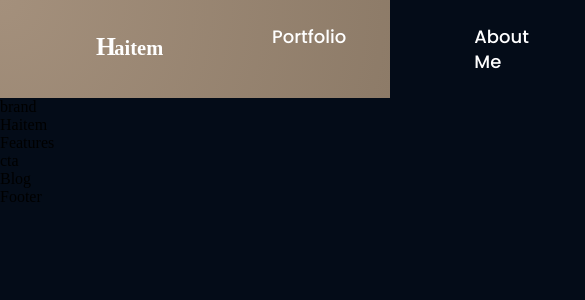
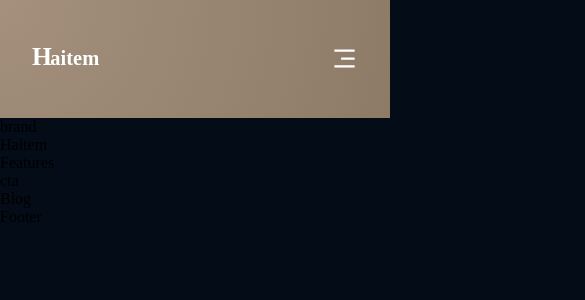
Before and after one commit to kaidenBH/portfolio, a React (Create React App) app: page / in a window 390 px wide. Shown: the top 300 px of the page, 585 px wide, since content can reach past the window. Built offline with nearby package versions, Linux system fonts and the light colour scheme.

Commit message:
finished the navbar

```diff
--- a/src/components/navbar/Navbar.jsx
+++ b/src/components/navbar/Navbar.jsx
@@ -1,8 +1,16 @@
-import React from 'react'
+import React, {useState} from 'react'
 import{ RiMenu3Line, RiCloseLine } from 'react-icons/ri';
-import logo from '../../assets/logo.svg'
-import './navbar.css'
+import logo from '../../assets/logo.svg';
+import './navbar.css';
+const Menu = () => (
+  <>
+    <p><a href="#portfolio">Portfolio</a></p>
+    <p><a href="#Haitem">About me</a></p>
+    <p><a href="#contact">Contact me</a></p>
+  </>
+)
 const Navbar = () => {
+  const [toggleMenu, setToggleMenu] = useState(false);
   return (
     <div className='haitem_navbar'>
       <div className='haitem_navbar-links'>
@@ -10,10 +18,21 @@
           <img src={logo} alt="logo"/>
         </div>
         <div className='haitem_navbar-links_container'>
-            <p><a href="#portfolio">Portfolio</a></p>
-            <p><a href="#Haitem">About me</a></p>
-            <p><a href="#contact">Contact me</a></p>
+          <Menu />
         </div>
+      </div>
+      <div className='haitem_navbar-menu'>
+        {toggleMenu
+          ?<RiCloseLine color='#fff' size={27} onClick={ () => setToggleMenu(false)} />
+          :<RiMenu3Line color='#fff' size={27} onClick={ () => setToggleMenu(true)} />
+        }
+        {toggleMenu && (
+          <div className='haitem_navbar-menu_container scale-up-center'>
+            <div className='haitem_navbar-menu_container-links'>
+              <Menu />
+            </div>
+          </div>
+        )}
       </div>
     </div>
   )
--- a/src/components/navbar/navbar.css
+++ b/src/components/navbar/navbar.css
@@ -26,11 +26,6 @@
     flex-direction: row;
 }
 
-.haitem_navbar_sign {
-    display: flex;
-    justify-content: flex-end;
-    align-items: center;
-}
 
 .haitem_navbar-links_container p,
 .haitem_navbar-menu_container p {
@@ -45,3 +40,62 @@
     padding: 0.5rem 1rem;
     cursor: pointer;
 }
+
+.haitem_navbar-menu {
+    margin-left: 1rem;
+    display: none;
+    position: relative;
+}
+
+.haitem_navbar-menu svg {
+    cursor: pointer;
+}
+
+.haitem_navbar-menu_container {
+    display: flex;
+    justify-content: flex-end;
+    align-items: flex-end;
+    flex-direction: column;
+    text-align: end;
+    background: var(--color-footer);
+    padding: 1rem;
+    position: absolute;
+    top: 0px;
+    right: 0;
+    margin-top: 1rem;
+    min-width: 210px;
+    border-radius: 5px;
+    box-shadow:  0 0 5 rgba(0,0,0.2);
+}
+
+.haitem_navbar-menu_container p {
+    margin: 1rem 0;
+}
+
+@media screen and ( max-width: 1050px) {
+    .haitem_navbar-links_container {
+        display: none;
+    }
+    .haitem_navbar-menu {
+        display: flex;
+    }
+    .haitem_navbar-menu_container {
+        top: 20px;
+    }
+}
+@media screen and ( max-width: 700px) {
+    .haitem_navbar {
+        padding: 2rem 4rem;
+    }
+    .haitem_navbar-menu_container {
+        top: 20px;
+    }
+}
+@media screen and ( max-width: 550px) {
+    .haitem_navbar {
+        padding: 2rem;
+    }
+    .haitem_navbar-menu_container {
+        top: 20px;
+    }
+}
--- a/src/index.css
+++ b/src/index.css
@@ -5,7 +5,7 @@
     --gradient-bar: linear-gradient(103.22deg, #AE67FA -13.86%, #F49867 99.55%);
 
     --color-bg: #040C18;
-    --color-footer : #031B34;
+    --color-footer : #2D2727;
     --color-blog: #042c54;
     --color-text: #81AFDD;
     --color-subtext: #FF8A71;
```
Lines whose indentation alone changed are shown as unchanged.
